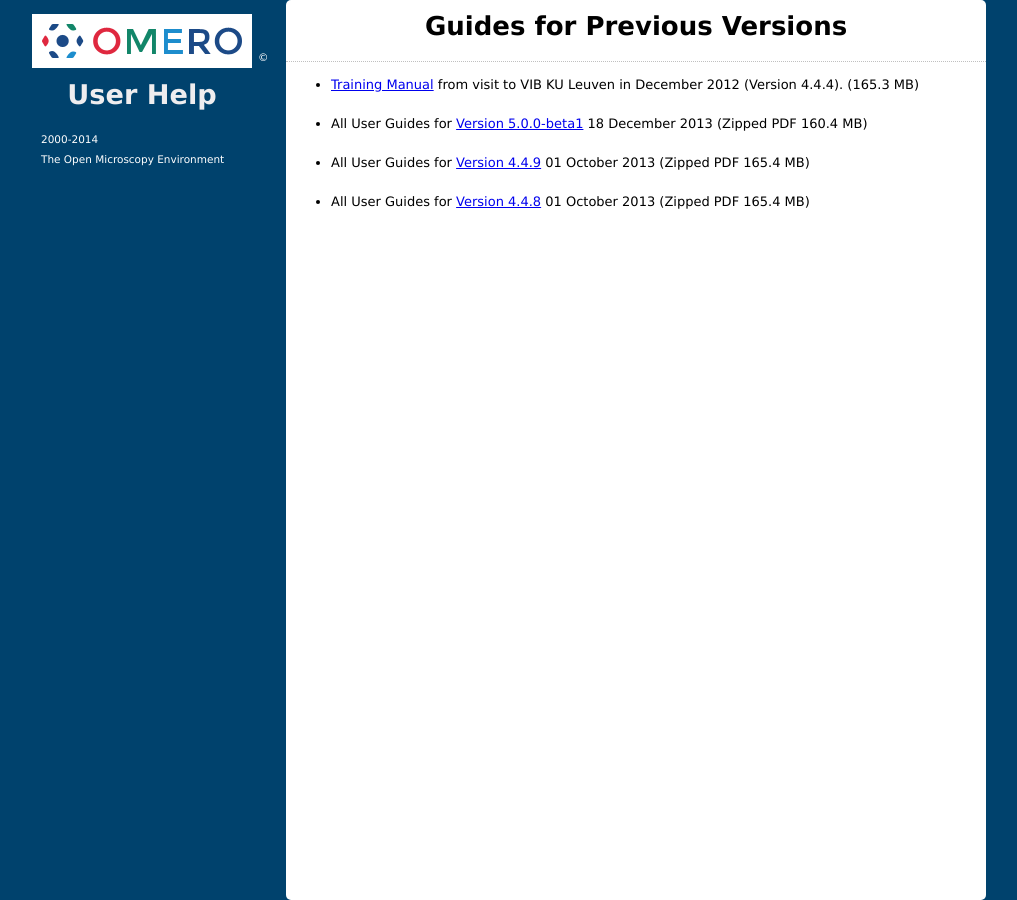
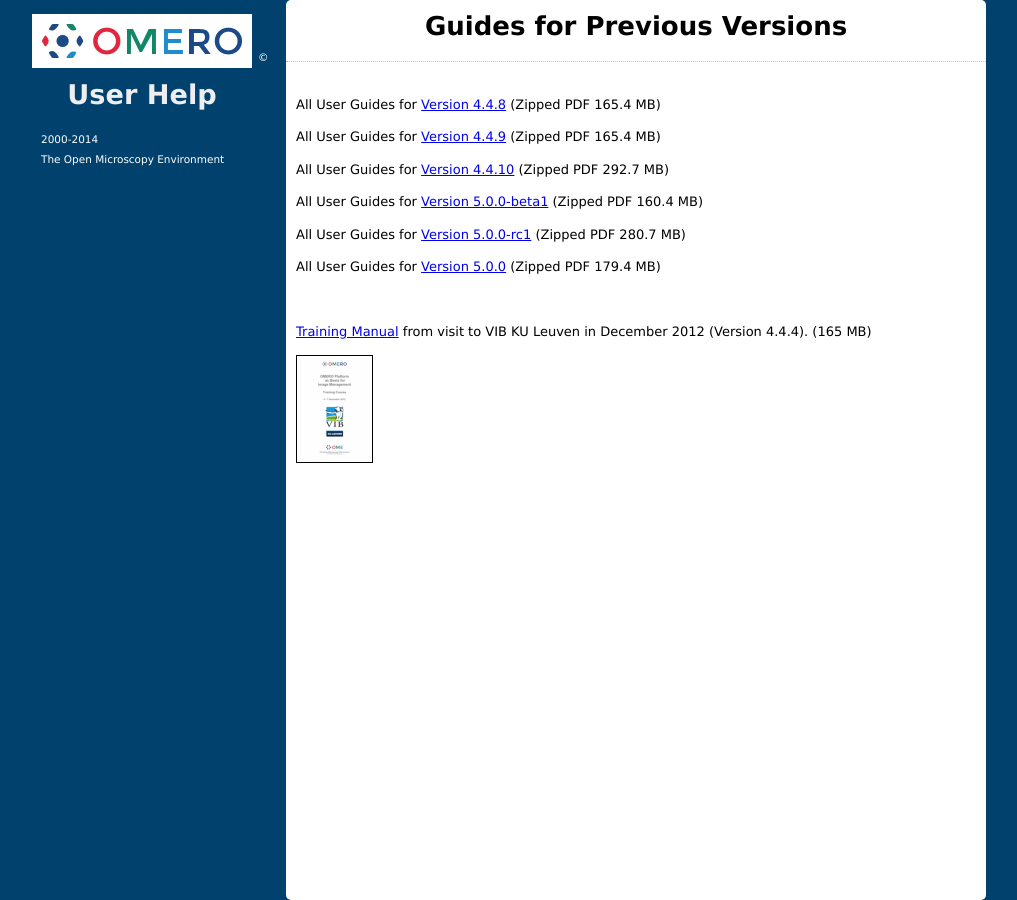
Before and after one commit to snoopycrimecop/ome-help, a Jekyll site: the page built from previous.html, in a window 1280 px wide. Shown: the whole page, without its empty margins (134-1151 px from the left). Built offline with Jekyll 4.4.1, drawn with Linux system fonts in a browser that asks for light colours; Markdown is read by kramdown in place of the engine named in the settings.

Commit message:
Tidy up odss and bobs

```diff
--- a/previous.html
+++ b/previous.html
@@ -3,17 +3,31 @@
 title: Guides for Previous Versions
 menu-id: l1-more
 ---
-<ul>
-<li><a href="../pdf/archives/vib-training-manual.pdf">Training Manual</a> from visit to VIB KU Leuven in December 2012 (Version 4.4.4). (165.3 MB)</li>
-  <br/>
-  <li>All User Guides for <a href="{{ site.baseurl }}/pdf/archives/OMERO_User_Guides_5_0_0-beta1.zip">Version 5.0.0-beta1</a> 18 December 2013 (Zipped PDF 160.4 MB)</li>
-  <br/>
-  <li>All User Guides for <a href="{{ site.baseurl }}/pdf/archives/OMERO_User_Guides_4_4_9.zip">Version 4.4.9</a> 01 October 2013 (Zipped PDF 165.4 MB)</li>
-    <br/>
-  <li>All User Guides for <a href="{{ site.baseurl }}/pdf/archives/OMERO_User_Guides_4_4_8.zip">Version 4.4.8</a> 01 October 2013 (Zipped PDF 165.4 MB)</li>
-  <br/>
-</ul>
+<div class="line-block">
+<div class="line"><br /></div> <!-- end #line -->
+</div> <!-- end #line-block -->
+
+<p>All User Guides for <a href="pdf/archives/OMERO_User_Guides_4_4_8.zip">Version 4.4.8</a> (Zipped PDF 165.4 MB)</p>
+<p>All User Guides for <a href="pdf/archives/OMERO_User_Guides_4_4_9.zip">Version 4.4.9</a> (Zipped PDF 165.4 MB)</p>
+<p>All User Guides for <a href="pdf/archives/OMERO_User_Guides_4_4_9.zip">Version 4.4.10</a> (Zipped PDF 292.7 MB)</p>
+<p>All User Guides for <a href="pdf/archives/OMERO_User_Guides_5_0_0_beta1.zip">Version 5.0.0-beta1</a> (Zipped PDF 160.4 MB)</p>
+<p>All User Guides for <a href="pdf/archives/OMERO_User_Guides_5_0_0_rc1.zip">Version 5.0.0-rc1</a> (Zipped PDF 280.7 MB)</p>
+<p>All User Guides for <a href="pdf/archives/OMERO_User_Guides_5_0_0_rc1.zip">Version 5.0.0</a> (Zipped PDF 179.4 MB)</p>
+
+
+  <div class="line-block">
+<div class="line"><br /></div> <!-- end #line -->
+</div> <!-- end #line-block -->
+
+
+ 	<p><a href="pdf/archives/vib-training-manual.pdf">Training Manual</a> from visit to VIB KU Leuven in December 2012 (Version 4.4.4). (165 MB)</p>
+	<p><a href="pdf/archives/vib-training-manual.pdf"><img src="images/thumbnails/vib_thumbnail.jpg" width="75" height="106" alt="VIB Thumbnail" class="float-left" /></a></p>
 
 <div class="line-block">
 <div class="line"><br /></div> <!-- end #line -->
 </div> <!-- end #line-block -->
+
+
+<div class="line-block">
+<div class="line"><br /></div> <!-- end #line -->
+</div> <!-- end #line-block -->
--- a/virtual-microscope.html
+++ b/virtual-microscope.html
@@ -106,7 +106,8 @@
 
 </li>
 
-<li><p class="first">Some slides have Regions of Interest (ROIs) on them, highlighting or labelling interesting features.
+<li>
+<p class="first">Some slides have Regions of Interest (ROIs) on them, highlighting or labelling interesting features.
 <p>This is indicated by the <span class="bold">ROI Count</span> at the bottom of the left-hand panel of the main viewer.</p>
 <p>Click on <span class="bold">Show ROIs</span> to see the list of ROIs.</p>
 <p>Select an ROI from the list, and the image will centre on that ROI.</p>
```
Also changed, not shown: images/imageJ - OLD/imageJBioformats.jpg (added), images/imageJ - OLD/imageJBioformats2.jpg (added), images/imageJ - OLD/imageJDataManager.jpg (added), images/imageJ - OLD/imageJInsight.jpg (added), images/imageJ - OLD/imageJInsight2.jpg (added), images/imageJ - OLD/imageJLociTools.jpg (added), images/imageJ - OLD/imageJLogin.jpg (added), images/imageJ - OLD/imageJOMEROPlugins.jpg (added), images/imageJ - OLD/imageJPlugins.jpg (added), images/imageJ - OLD/imageJWebsite.jpg (added), images/index_5_1.jpg (added), images/index_5_2.jpg (added).
